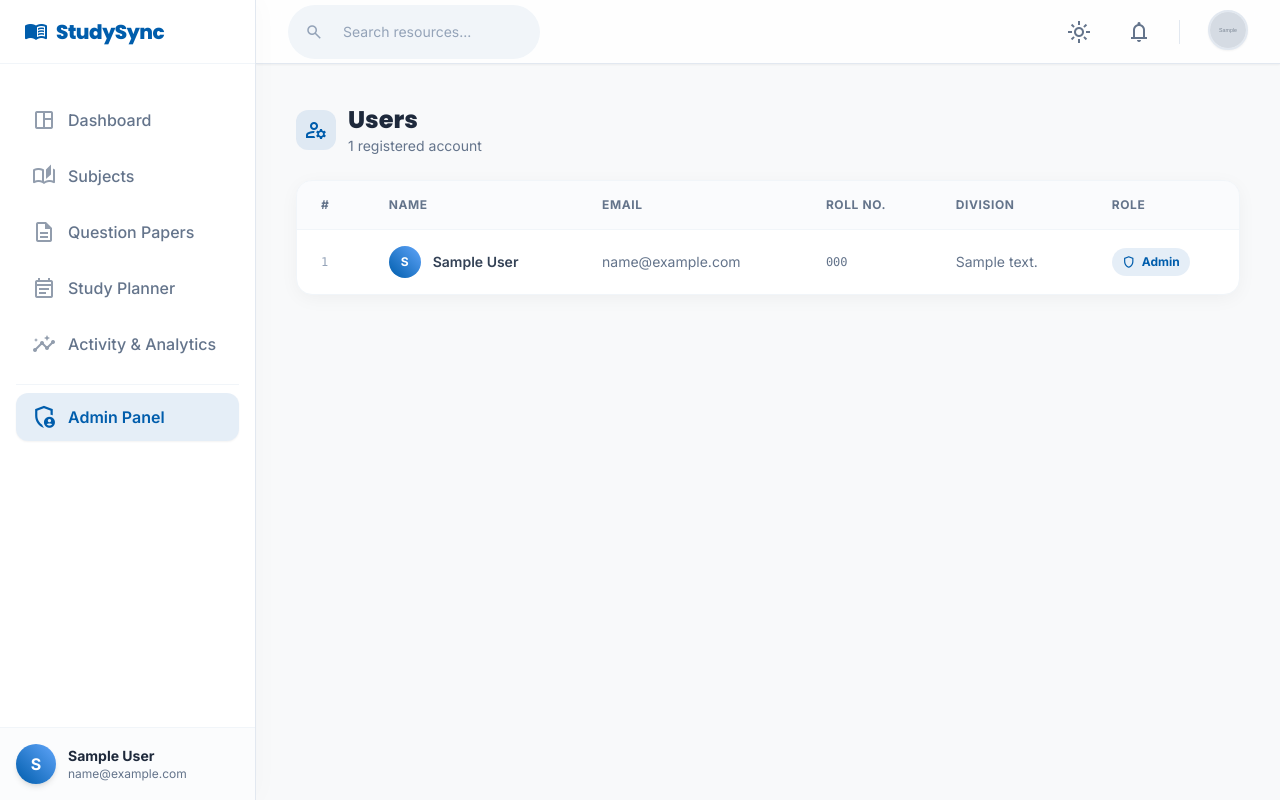
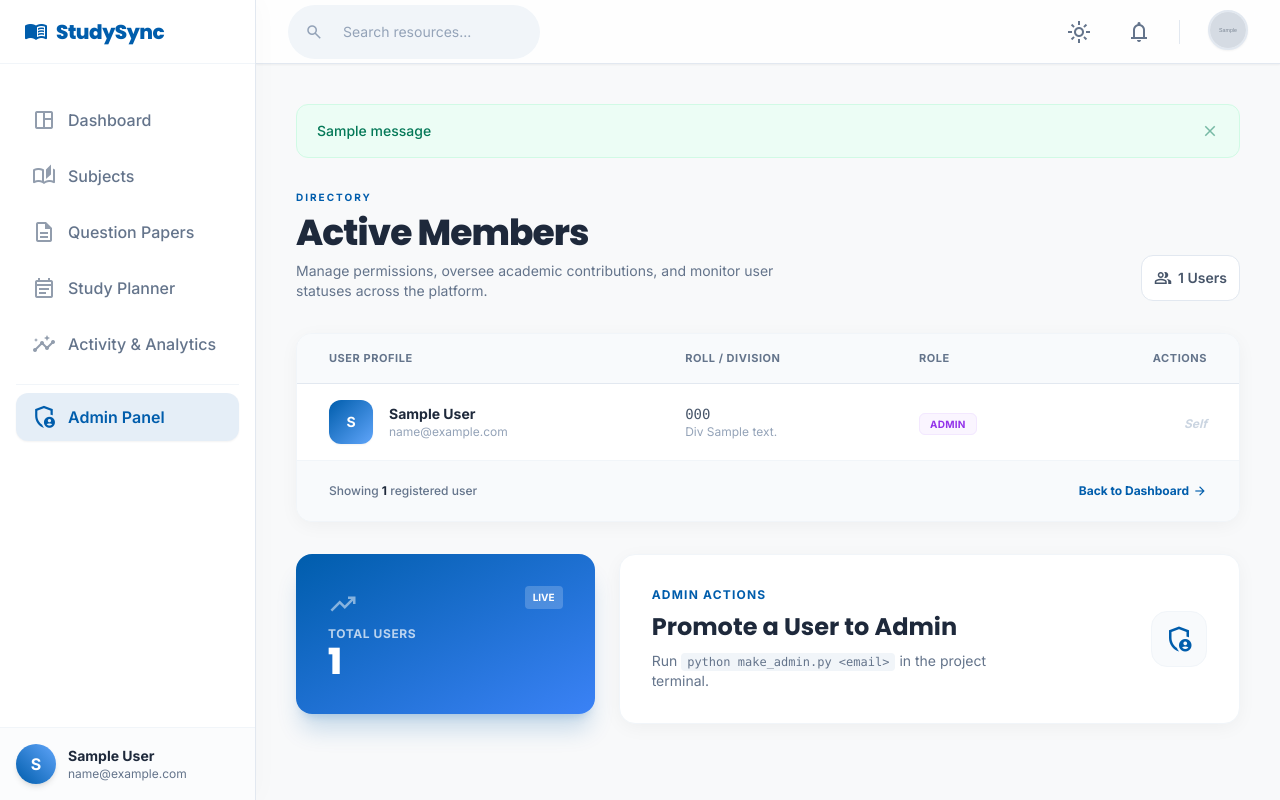
Before and after one commit to dhruvaudits-ux/StudySync, a Flask app: page /admin/users in a window 1280 px wide. Run offline with Flask 3, Linux system fonts and the light colour scheme; a user stored in the database is signed in; tables that the repository leaves empty hold one stand-in row (values such as "Sample post"); grey boxes marked "Sample" are stand-in pictures; one stand-in notice (Sample message) is shown; some libraries are stand-ins or nearby versions.

Commit message:
Implement dynamic user deletion in admin panel with cascading data removal and self-protection

```diff
--- a/app.py
+++ b/app.py
@@ -501,6 +501,24 @@ def admin_settings():
     env = 'Production' if os.getenv('DATABASE_URL') else 'Development (SQLite)'
     return render_template('admin/settings.html', env=env)
 
+@app.route('/admin/users/delete/<int:user_id>', methods=['POST'])
+@admin_required
+def delete_user(user_id):
+    if user_id == current_user.id:
+        flash("You cannot delete your own account!", "danger")
+        return redirect(url_for('admin_users'))
+
+    user = User.query.get_or_404(user_id)
+    try:
+        db.session.delete(user)
+        db.session.commit()
+        flash(f"User {user.name} deleted successfully.", "success")
+    except Exception as e:
+        db.session.rollback()
+        flash(f"Error deleting user: {str(e)}", "danger")
+
+    return redirect(url_for('admin_users'))
+
 # ── Error Handlers ────────────────────────────────────────────────────────────
 
 @app.errorhandler(403)
--- a/templates/admin/users.html
+++ b/templates/admin/users.html
@@ -2,65 +2,91 @@
 {% block title %}Admin — Users{% endblock %}
 
 {% block content %}
-<div class="space-y-6">
+<div class="space-y-8">
 
-    <!-- Page Header -->
-    <div class="flex items-center gap-3">
-        <div class="w-10 h-10 rounded-xl bg-primary/10 dark:bg-primary/20 flex items-center justify-center text-primary">
-            <span class="material-symbols-outlined">manage_accounts</span>
+    <!-- Flash Messages -->
+    {% with messages = get_flashed_messages(with_categories=true) %}
+      {% if messages %}
+        <div class="space-y-3">
+          {% for category, message in messages %}
+            <div class="px-5 py-3 rounded-xl border {% if category == 'success' %}bg-emerald-50 border-emerald-100 text-emerald-700{% else %}bg-red-50 border-red-100 text-red-700{% endif %} font-medium text-sm flex items-center justify-between">
+              {{ message }}
+              <button onclick="this.parentElement.remove()" class="opacity-50 hover:opacity-100 transition-opacity">
+                <span class="material-symbols-outlined text-lg">close</span>
+              </button>
+            </div>
+          {% endfor %}
         </div>
-        <div>
-            <h1 class="text-2xl font-headline font-extrabold text-slate-800 dark:text-white">Users</h1>
-            <p class="text-sm text-slate-500 dark:text-slate-400">{{ users | length }} registered account{{ 's' if users | length != 1 }}</p>
+      {% endif %}
+    {% endwith %}
+
+    <!-- Hero Header -->
+    <div class="flex flex-col md:flex-row md:items-end justify-between gap-6">
+        <div class="space-y-2">
+            <p class="text-primary font-bold tracking-[0.2em] text-[10px] uppercase">Directory</p>
+            <h1 class="text-3xl md:text-4xl font-extrabold text-slate-800 dark:text-white font-headline tracking-tight">Active Members</h1>
+            <p class="text-slate-500 dark:text-slate-400 max-w-lg text-sm">Manage permissions, oversee academic contributions, and monitor user statuses across the platform.</p>
+        </div>
+        <div class="flex items-center gap-3 shrink-0">
+            <span class="inline-flex items-center gap-1.5 px-3 py-2 rounded-xl border border-slate-200 dark:border-slate-700 text-sm font-semibold text-slate-600 dark:text-slate-300 bg-white dark:bg-slate-800">
+                <span class="material-symbols-outlined text-lg">group</span>
+                {{ users | length }} Users
+            </span>
         </div>
     </div>
 
-    <!-- Users Table -->
-    <div class="bg-white dark:bg-slate-800 rounded-2xl border border-slate-100 dark:border-slate-700/50 shadow-soft overflow-hidden">
+    <!-- Table Card -->
+    <div class="bg-white dark:bg-slate-800 rounded-2xl shadow-soft border border-slate-100 dark:border-slate-700/50 overflow-hidden">
         <div class="overflow-x-auto">
-            <table class="w-full text-sm">
+            <table class="w-full text-left border-collapse min-w-[700px]">
                 <thead>
-                    <tr class="border-b border-slate-100 dark:border-slate-700/50 bg-slate-50/70 dark:bg-slate-800/70">
-                        <th class="text-left px-6 py-4 font-bold text-slate-500 dark:text-slate-400 uppercase tracking-wider text-xs">#</th>
-                        <th class="text-left px-6 py-4 font-bold text-slate-500 dark:text-slate-400 uppercase tracking-wider text-xs">Name</th>
-                        <th class="text-left px-6 py-4 font-bold text-slate-500 dark:text-slate-400 uppercase tracking-wider text-xs">Email</th>
-                        <th class="text-left px-6 py-4 font-bold text-slate-500 dark:text-slate-400 uppercase tracking-wider text-xs">Roll No.</th>
-                        <th class="text-left px-6 py-4 font-bold text-slate-500 dark:text-slate-400 uppercase tracking-wider text-xs">Division</th>
-                        <th class="text-left px-6 py-4 font-bold text-slate-500 dark:text-slate-400 uppercase tracking-wider text-xs">Role</th>
+                    <tr class="bg-slate-50 dark:bg-slate-800/70 border-b border-slate-200 dark:border-slate-700/50">
+                        <th class="px-8 py-4 text-[11px] font-bold uppercase tracking-wider text-slate-500 dark:text-slate-400">User Profile</th>
+                        <th class="px-8 py-4 text-[11px] font-bold uppercase tracking-wider text-slate-500 dark:text-slate-400">Roll / Division</th>
+                        <th class="px-8 py-4 text-[11px] font-bold uppercase tracking-wider text-slate-500 dark:text-slate-400">Role</th>
+                        <th class="px-8 py-4 text-[11px] font-bold uppercase tracking-wider text-slate-500 dark:text-slate-400 text-right">Actions</th>
                     </tr>
                 </thead>
-                <tbody class="divide-y divide-slate-50 dark:divide-slate-700/30">
+                <tbody class="divide-y divide-slate-100 dark:divide-slate-700/30">
                     {% for user in users %}
-                    <tr class="hover:bg-slate-50 dark:hover:bg-slate-700/30 transition-colors">
-                        <td class="px-6 py-4 text-slate-400 dark:text-slate-500 font-mono text-xs">{{ user.id }}</td>
-                        <td class="px-6 py-4">
-                            <div class="flex items-center gap-3">
-                                <div class="w-8 h-8 rounded-full bg-gradient-to-tr from-primary to-blue-400 text-white flex items-center justify-center font-bold text-xs shrink-0">
+                    <tr class="hover:bg-blue-50/30 dark:hover:bg-slate-700/30 transition-colors group">
+                        <td class="px-8 py-4">
+                            <div class="flex items-center gap-4">
+                                <div class="w-11 h-11 rounded-xl bg-gradient-to-br from-primary to-blue-400 text-white flex items-center justify-center font-bold text-sm shrink-0 shadow-sm">
                                     {{ user.name[:1] | upper }}
                                 </div>
-                                <span class="font-semibold text-slate-700 dark:text-slate-200">{{ user.name }}</span>
+                                <div>
+                                    <p class="font-bold text-slate-800 dark:text-white text-sm group-hover:text-primary transition-colors">{{ user.name }}</p>
+                                    <p class="text-xs text-slate-400 dark:text-slate-500">{{ user.email }}</p>
+                                </div>
                             </div>
                         </td>
-                        <td class="px-6 py-4 text-slate-500 dark:text-slate-400">{{ user.email }}</td>
-                        <td class="px-6 py-4 text-slate-500 dark:text-slate-400 font-mono text-xs">{{ user.roll_number or '—' }}</td>
-                        <td class="px-6 py-4 text-slate-500 dark:text-slate-400">{{ user.division or '—' }}</td>
-                        <td class="px-6 py-4">
+                        <td class="px-8 py-4">
+                            <p class="text-sm font-mono text-slate-600 dark:text-slate-300">{{ user.roll_number or '—' }}</p>
+                            <p class="text-xs text-slate-400 dark:text-slate-500">Div {{ user.division or '—' }}</p>
+                        </td>
+                        <td class="px-8 py-4">
                             {% if user.role == 'admin' %}
-                            <span class="inline-flex items-center gap-1.5 px-2.5 py-1 rounded-full bg-primary/10 dark:bg-primary/20 text-primary dark:text-blue-400 font-bold text-xs">
-                                <span class="material-symbols-outlined text-sm" style="font-size:14px">shield</span>
-                                Admin
-                            </span>
+                            <span class="px-2.5 py-1 rounded-md bg-purple-50 dark:bg-purple-500/10 text-purple-600 dark:text-purple-400 text-[10px] font-bold uppercase tracking-wide border border-purple-100 dark:border-purple-500/20">Admin</span>
                             {% else %}
-                            <span class="inline-flex items-center gap-1.5 px-2.5 py-1 rounded-full bg-slate-100 dark:bg-slate-700 text-slate-500 dark:text-slate-400 font-bold text-xs">
-                                <span class="material-symbols-outlined text-sm" style="font-size:14px">person</span>
-                                Student
-                            </span>
+                            <span class="px-2.5 py-1 rounded-md bg-blue-50 dark:bg-blue-500/10 text-blue-600 dark:text-blue-400 text-[10px] font-bold uppercase tracking-wide border border-blue-100 dark:border-blue-500/20">Student</span>
+                            {% endif %}
+                        </td>
+                        <td class="px-8 py-4 text-right">
+                            {% if user.id != current_user.id %}
+                            <form action="{{ url_for('delete_user', user_id=user.id) }}" method="POST" onsubmit="return confirm('Are you sure you want to delete this user? This will also remove all their tasks and activity history.')">
+                                <button type="submit" class="p-2 rounded-lg hover:bg-red-50 dark:hover:bg-red-500/10 text-slate-400 hover:text-red-500 transition-all" title="Delete User">
+                                    <span class="material-symbols-outlined text-xl">delete</span>
+                                </button>
+                            </form>
+                            {% else %}
+                            <span class="text-xs font-bold text-slate-300 dark:text-slate-600 italic">Self</span>
                             {% endif %}
                         </td>
                     </tr>
                     {% else %}
                     <tr>
-                        <td colspan="6" class="px-6 py-16 text-center text-slate-400 dark:text-slate-500">
+                        <td colspan="3" class="px-8 py-16 text-center text-slate-400 dark:text-slate-500">
                             <span class="material-symbols-outlined text-4xl block mb-2">group_off</span>
                             No users found.
                         </td>
@@ -69,6 +95,41 @@
                 </tbody>
             </table>
         </div>
+
+        <!-- Footer -->
+        <div class="px-8 py-5 bg-slate-50 dark:bg-slate-800/70 border-t border-slate-100 dark:border-slate-700/50 flex items-center justify-between">
+            <p class="text-xs text-slate-500 dark:text-slate-400 font-medium">
+                Showing <span class="text-slate-800 dark:text-white font-bold">{{ users | length }}</span> registered user{{ 's' if users | length != 1 }}
+            </p>
+            <a href="{{ url_for('admin_dashboard') }}" class="text-xs font-bold text-primary dark:text-blue-400 hover:underline flex items-center gap-1">
+                Back to Dashboard
+                <span class="material-symbols-outlined text-sm">arrow_forward</span>
+            </a>
+        </div>
+    </div>
+
+    <!-- Stats Highlight -->
+    <div class="grid grid-cols-1 md:grid-cols-3 gap-6">
+        <div class="bg-gradient-to-br from-primary to-blue-500 p-8 rounded-2xl text-white shadow-xl shadow-primary/20 flex flex-col justify-between h-40">
+            <div class="flex justify-between items-start">
+                <span class="material-symbols-outlined text-3xl opacity-50">trending_up</span>
+                <span class="bg-white/20 px-2 py-1 rounded text-[10px] font-bold">LIVE</span>
+            </div>
+            <div>
+                <p class="text-white/70 text-xs font-bold tracking-wider uppercase">Total Users</p>
+                <h4 class="text-4xl font-extrabold font-headline">{{ users | length }}</h4>
+            </div>
+        </div>
+        <div class="md:col-span-2 bg-white dark:bg-slate-800 border border-slate-100 dark:border-slate-700/50 p-8 rounded-2xl flex items-center justify-between shadow-soft">
+            <div class="space-y-2">
+                <p class="text-primary dark:text-blue-400 font-bold text-xs uppercase tracking-widest">Admin Actions</p>
+                <h4 class="text-2xl font-bold text-slate-800 dark:text-white font-headline">Promote a User to Admin</h4>
+                <p class="text-slate-500 dark:text-slate-400 text-sm max-w-sm">Run <code class="bg-slate-100 dark:bg-slate-700 px-1.5 py-0.5 rounded text-xs font-mono">python make_admin.py &lt;email&gt;</code> in the project terminal.</p>
+            </div>
+            <div class="w-14 h-14 rounded-2xl bg-slate-50 dark:bg-slate-700 border border-slate-100 dark:border-slate-600 flex items-center justify-center text-primary shrink-0">
+                <span class="material-symbols-outlined text-3xl">admin_panel_settings</span>
+            </div>
+        </div>
     </div>
 
 </div>
```
Also changed, not shown: models.py (+4 -4 lines).
